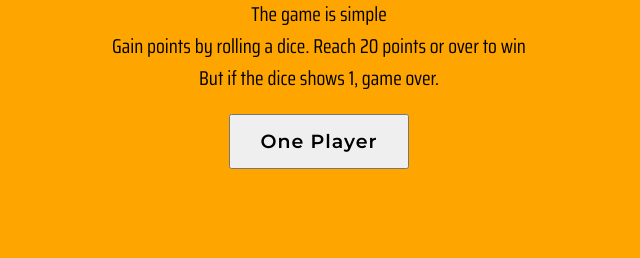
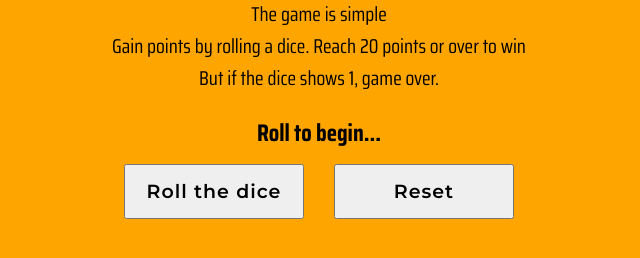
Before and after one commit to wumpfroot/Dice-game, a plain HTML site: page index.html in a window 1280 px wide. Shown: the part 242-500 px from the top of the page, without its empty margins (321-961 px from the left). Drawn offline with Linux system fonts and the light colour scheme.

Commit message:
Dice game

```diff
--- a/app.js
+++ b/app.js
@@ -51,25 +51,28 @@ const hide = () => {
     document.querySelector(".scoreboard").style.display = "none"
     }
 
-const introscreen = () => {
-    oneplayer.style.display = "block"
-    document.getElementById("beginningMsg").style.display = "none"
-    rollBtn.style.display = "none"
-    resetBtn.style.display = "none"
-    hide()
-}
 
 // Reset button function
 const reset = () => {
     score = 0
     scoreamount.textContent = " "
     rollBtn.disabled = false
-    introscreen()
+    document.getElementById("beginningMsg").style.display = "block"
+    hide()
+    // introscreen()
 }
 
-const onePlayer = () => {
-    document.getElementById("beginningMsg").style.display = "block"
-    rollBtn.style.display = "block"
-    resetBtn.style.display = "block"
-    oneplayer.style.display = "none"
-}
+// const onePlayer = () => {
+//     document.getElementById("beginningMsg").style.display = "block"
+//     rollBtn.style.display = "block"
+//     resetBtn.style.display = "block"
+//     oneplayer.style.display = "none"
+// }
+
+// const introscreen = () => {
+//     oneplayer.style.display = "block"
+//     document.getElementById("beginningMsg").style.display = "none"
+//     rollBtn.style.display = "none"
+//     resetBtn.style.display = "none"
+//     hide()
+// }
--- a/index.html
+++ b/index.html
@@ -16,14 +16,14 @@
             But if the dice shows 1, game over.</p>
     </header>
     <div class="title">
-        <button id="onePlayer" onclick="onePlayer()">One Player</button>
-        <h2 id="beginningMsg" style="display: none;" >Roll to begin...</h2>
+        <!-- <button id="onePlayer" onclick="onePlayer()">Start</button> -->
+        <h2 id="beginningMsg">Roll to begin...</h2>
         <h2 id="winGame"></h2>
         <h2 id="loseGame"></h2>
     </div>
     <div id="buttons">
-    <button id="rollBtn" style="display: none;" onclick="diceThrow()">Roll the dice</button>
-    <button id="resetBtn" style="display: none;" onclick="reset()">Reset</button>
+    <button id="rollBtn" onclick="diceThrow()">Roll the dice</button>
+    <button id="resetBtn" onclick="reset()">Reset</button>
 </div>
 <div id="diceScoreContainer">
     <div class="scoreboard">
```
